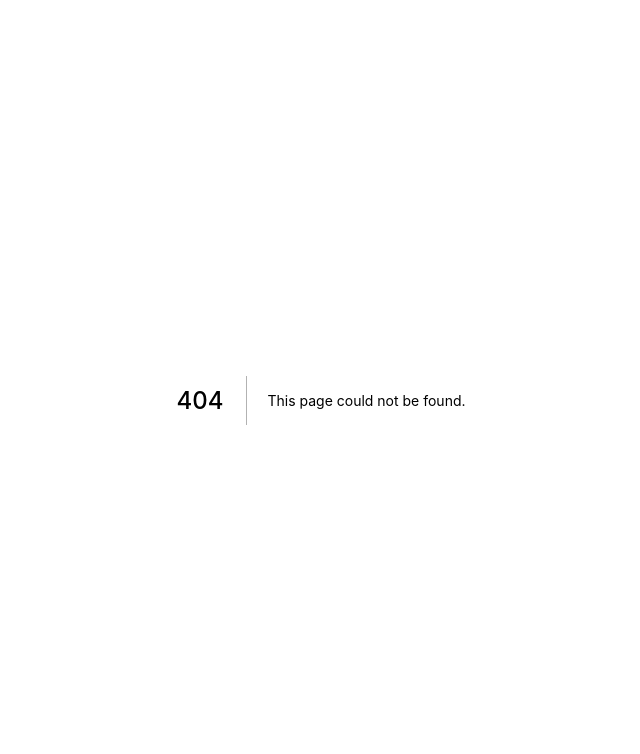
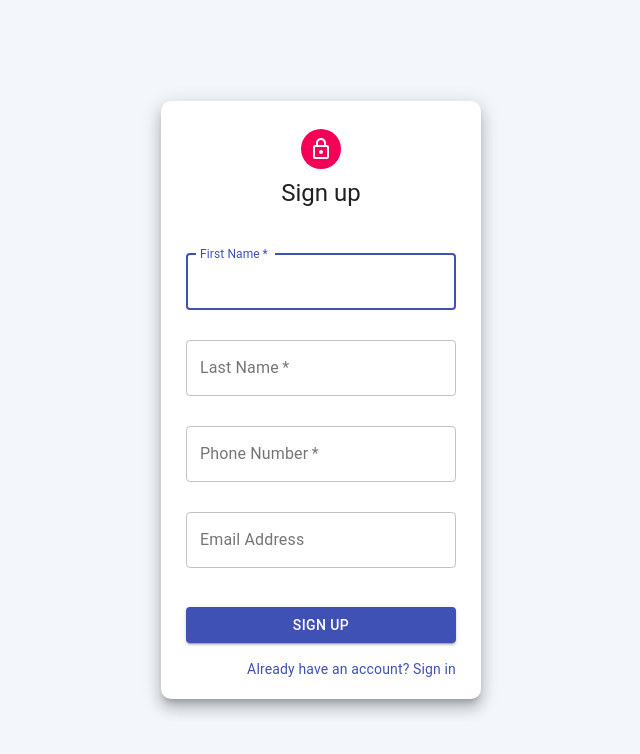
Before and after one commit to MeetM15/pharmacy-project, a Next.js app: page /signup in a window 1280 px wide. Before the commit this address had no page. Shown: the top 754 px of the page, without its empty margins (319-959 px from the left). Built offline with nearby package versions, Linux system fonts and the light colour scheme.

Commit message:
added login and signup pages

```diff
--- a/components/bestSeller/bestseller.module.scss
+++ b/components/bestSeller/bestseller.module.scss
@@ -13,6 +13,7 @@
   margin-bottom: 15px;
   align-items: center;
   padding: 0px 10px;
+  font-weight: bold;
   p {
     margin: 0;
     font-size: clamp(18px,2vw,28px);
--- a/components/layout/Layout.js
+++ b/components/layout/Layout.js
@@ -3,7 +3,7 @@ import HomeNavBar from "../homeNavBar/HomeNavBar";
 import BottomNavBar from "../bottomNavBar/BottomNavBar";
 import css from "./layout.module.scss";
 
-const Layout = ({ children, products }) => {
+const Layout = ({ children }) => {
   return (
     <div className={css.layout}>
       <Head>
@@ -15,7 +15,7 @@ const Layout = ({ children, products }) => {
           href="https://fonts.googleapis.com/css?family=Roboto:300,400,500,700&display=swap"
         />
       </Head>
-      <HomeNavBar products={products} />
+      <HomeNavBar />
       <div className={css.child}>{children}</div>
       <BottomNavBar />
     </div>
--- a/components/search/Search.js
+++ b/components/search/Search.js
@@ -16,7 +16,7 @@ const useStyles = makeStyles((theme) => ({
   }
 }));
 
-const Search = ({ products }) => {
+const Search = () => {
   const classes = useStyles();
   return (
     <div className={css.search}>
--- /dev/null
+++ b/components/signup/Signup.js
@@ -0,0 +1,107 @@
+import Avatar from "@material-ui/core/Avatar";
+import Button from "@material-ui/core/Button";
+import TextField from "@material-ui/core/TextField";
+import Link from "@material-ui/core/Link";
+import Grid from "@material-ui/core/Grid";
+import LockOutlinedIcon from "@material-ui/icons/LockOutlined";
+import Typography from "@material-ui/core/Typography";
+import { makeStyles } from "@material-ui/core/styles";
+import { Paper } from "@material-ui/core";
+
+const useStyles = makeStyles((theme) => ({
+  paper: {
+    width: "320px",
+    display: "flex",
+    flexDirection: "column",
+    alignItems: "center",
+    padding: "20px 25px",
+    borderRadius: "10px"
+  },
+  avatar: {
+    margin: theme.spacing(1),
+    backgroundColor: theme.palette.secondary.main
+  },
+  form: {
+    width: "100%",
+    marginTop: "30px"
+  },
+  submit: {
+    margin: theme.spacing(3, 0, 2)
+  },
+  field: {
+    margin: "15px 0px"
+  }
+}));
+
+export default function SignUp() {
+  const classes = useStyles();
+
+  return (
+    <Paper className={classes.paper} elevation={10}>
+      <Avatar className={classes.avatar}>
+        <LockOutlinedIcon />
+      </Avatar>
+      <Typography component="h1" variant="h5">
+        Sign up
+      </Typography>
+      <form className={classes.form} noValidate>
+        <TextField
+          autoComplete="fname"
+          name="firstName"
+          variant="outlined"
+          required
+          fullWidth
+          id="firstName"
+          label="First Name"
+          autoFocus
+          className={classes.field}
+        />
+        <TextField
+          variant="outlined"
+          required
+          fullWidth
+          id="lastName"
+          label="Last Name"
+          name="lastName"
+          autoComplete="lname"
+          className={classes.field}
+        />
+        <TextField
+          variant="outlined"
+          required
+          fullWidth
+          name="phone"
+          label="Phone Number"
+          type="phone"
+          id="phone"
+          className={classes.field}
+        />
+        <TextField
+          variant="outlined"
+          fullWidth
+          id="email"
+          label="Email Address"
+          name="email"
+          autoComplete="email"
+          className={classes.field}
+        />
+        <Button
+          type="submit"
+          fullWidth
+          variant="contained"
+          color="primary"
+          className={classes.submit}
+        >
+          Sign Up
+        </Button>
+        <Grid container justifyContent="flex-end">
+          <Grid item>
+            <Link href="/login" variant="body2">
+              Already have an account? Sign in
+            </Link>
+          </Grid>
+        </Grid>
+      </form>
+    </Paper>
+  );
+}
--- a/components/topRated/toprated.module.scss
+++ b/components/topRated/toprated.module.scss
@@ -5,7 +5,7 @@
   height: 300px;
   width: 100%;
   background: #f3f7fb;
-  margin-top: 10px;
+  margin: 10px 0px;
 }
 .head {
   display: flex;
@@ -13,6 +13,7 @@
   margin-bottom: 15px;
   align-items: center;
   padding: 0px 10px;
+  font-weight: bold;
   p {
     margin: 0;
     font-size: clamp(18px,2vw,28px);
--- a/package.json
+++ b/package.json
@@ -13,9 +13,11 @@
     "@material-ui/icons": "4.11.2",
     "@material-ui/lab": "4.0.0-alpha.60",
     "eslint": "7.32.0",
+    "material-ui-phone-number": "2.2.6",
     "next": "latest",
     "react": "^16.13.1",
     "react-dom": "^16.13.1",
+    "react-phone-input-2": "2.14.0",
     "sass": "1.37.5",
     "swiper": "6.8.1"
   },
--- /dev/null
+++ b/pages/signup/index.js
@@ -0,0 +1,18 @@
+import Signup from "../../components/signup/Signup";
+const SignupPage = () => {
+  return (
+    <div
+      style={{
+        display: "flex",
+        alignItems: "center",
+        flexDirection: "column",
+        justifyContent: "center",
+        height: "100vh",
+        width: "100%"
+      }}
+    >
+      <Signup />
+    </div>
+  );
+};
+export default SignupPage;
```
Also changed, not shown: components/homeNavBar/HomeNavBar.js (+6 -2 lines), components/login/Login.js (added, +80 -0 lines), pages/index.js (+2 -24 lines), pages/login/index.js (added, +18 -0 lines), 1 other file (tests, documents, lock files or other folders).
